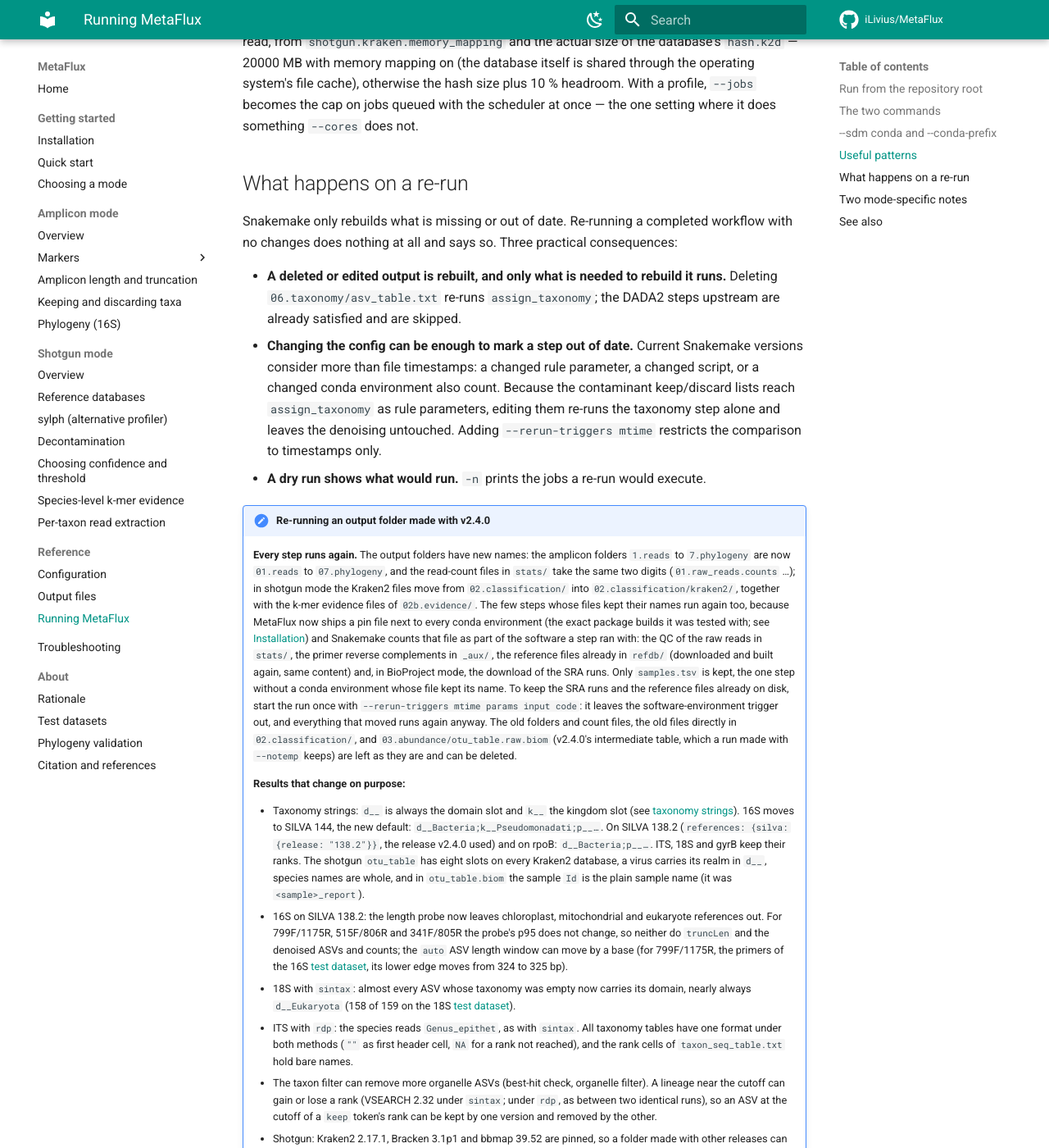
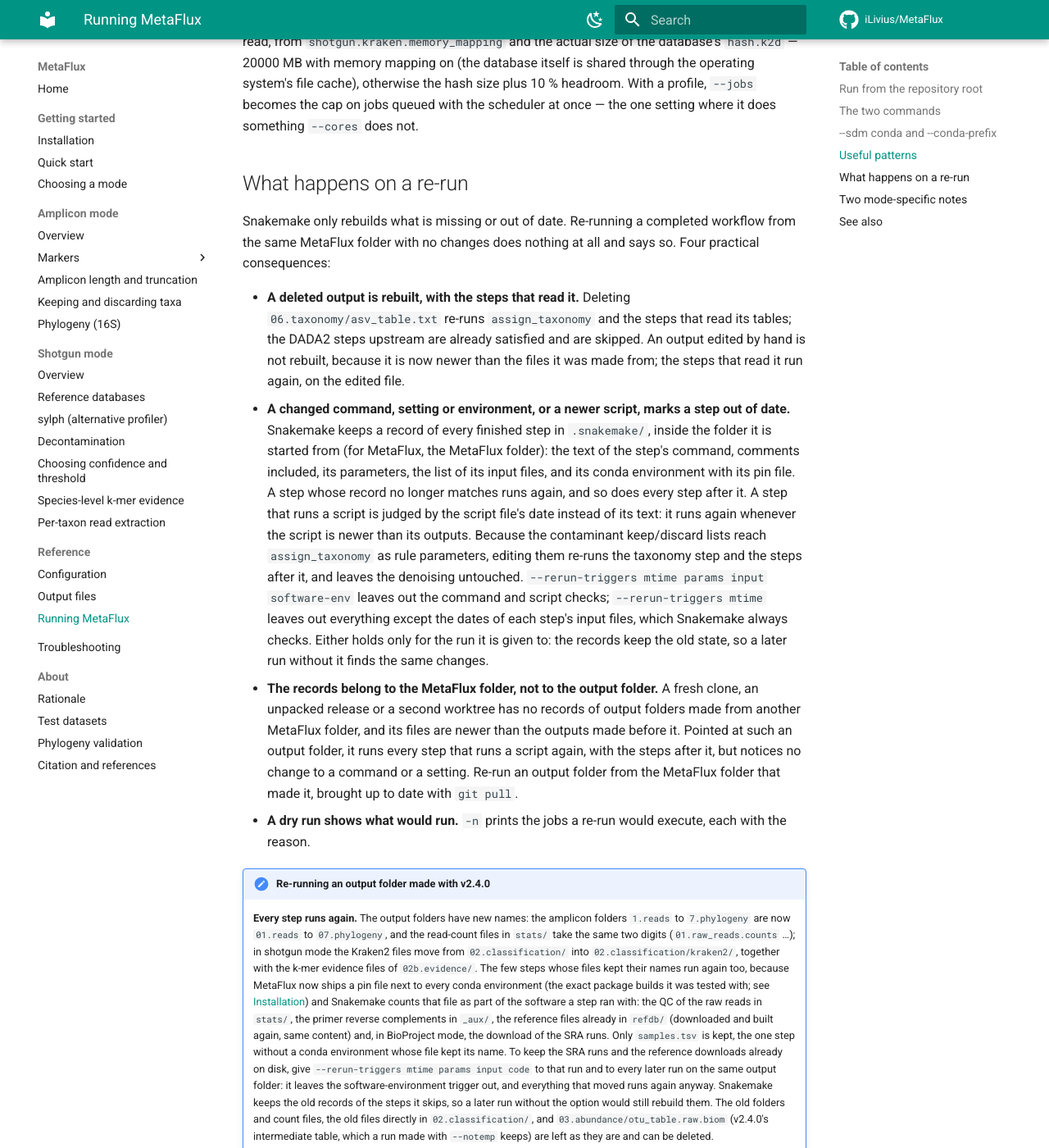
Before and after one commit to iLivius/MetaFlux, an MkDocs documentation site: the page built from docs/reference/running.md, in a window 1280 px wide and 1400 px high, scrolled down 3458 px. Shown: the whole window at 82% size. Built offline with MkDocs 1.6.1 and Material for MkDocs 9.7.7, drawn with Linux system fonts in a browser that asks for light colours; comment, search, counter and statistics services are not loaded; some of the changed text lies outside the part shown.

Commit message:
Running page: what makes Snakemake run a finished step again, as checked
"What happens on a re-run" now says where Snakemake keeps its records of
finished steps: in .snakemake/ of the folder it is started from, so in the
MetaFlux folder, not in the output folder. It says what a record holds
(the command text, comments included, the parameters, the list of input
files, the conda environment and its pin file), and that a step that runs
a script is judged by the script file's date, not its text. A new bullet
explains that a fresh clone, an unpacked release or a second worktree has
no records of folders made elsewhere: pointed at an old output folder, it
runs every script step again and notices no change of command or setting.

Three statements are corrected. An output edited by hand is not rebuilt;
only the steps that read it run again. When a step runs again, the steps
after it run too (deleting asv_table.txt reruns assign_taxonomy and what
reads its tables, and so does editing the keep/discard lists).
--rerun-triggers mtime does not mean "timestamps only": it leaves out the
script dates as well, and keeps only the dates of the input files, which
no option turns off. Either option holds only for the run it is given to.

In the v2.4.0 note, "start the run once" becomes "give it to that run and
to every later run on the same output folder", because a skipped check
leaves the old record in place and the next run without the option finds
the change again; "reference files" becomes "reference downloads", since
built files whose conversion script changed are rebuilt anyway. The
paragraph on the two caches no longer says they sit outside this
machinery: they are ordinary outputs, kept while they are on disk, which a
fresh clone starts without and makes again when a step that needs them has
to run.

Checked in the source of Snakemake 9.23.1 and on small test workflows;
the edited output and the deleted final table were tested on the same test
workflow. Nothing in the workflow changes, so nothing runs again.

```diff
--- a/docs/reference/running.md
+++ b/docs/reference/running.md
@@ -164,19 +164,37 @@ the one setting where it does something `--cores` does not.
 ## What happens on a re-run
 
 Snakemake only rebuilds what is missing or out of date. Re-running a completed
-workflow with no changes does nothing at all and says so. Three practical
-consequences:
+workflow from the same MetaFlux folder with no changes does nothing at all and says
+so. Four practical consequences:
 
-- **A deleted or edited output is rebuilt, and only what is needed to rebuild it
-  runs.** Deleting `06.taxonomy/asv_table.txt` re-runs `assign_taxonomy`; the DADA2
-  steps upstream are already satisfied and are skipped.
-- **Changing the config can be enough to mark a step out of date.** Current
-  Snakemake versions consider more than file timestamps: a changed rule parameter, a
-  changed script, or a changed conda environment also count. Because the contaminant
-  keep/discard lists reach `assign_taxonomy` as rule parameters, editing them
-  re-runs the taxonomy step alone and leaves the denoising untouched. Adding
-  `--rerun-triggers mtime` restricts the comparison to timestamps only.
-- **A dry run shows what would run.** `-n` prints the jobs a re-run would execute.
+- **A deleted output is rebuilt, with the steps that read it.** Deleting
+  `06.taxonomy/asv_table.txt` re-runs `assign_taxonomy` and the steps that read its
+  tables; the DADA2 steps upstream are already satisfied and are skipped. An output
+  edited by hand is not rebuilt, because it is now newer than the files it was made
+  from; the steps that read it run again, on the edited file.
+- **A changed command, setting or environment, or a newer script, marks a step out of
+  date.** Snakemake keeps a record of every finished step in `.snakemake/`, inside the
+  folder it is started from (for MetaFlux, the MetaFlux folder): the text of the step's
+  command, comments included, its parameters, the list of its input files, and its
+  conda environment with its pin file. A step whose record no longer matches runs
+  again, and so does every step after it. A step that runs a script is judged by the
+  script file's date instead of its text: it runs again whenever the script is newer
+  than its outputs. Because the contaminant keep/discard lists reach `assign_taxonomy`
+  as rule parameters, editing them re-runs the taxonomy step and the steps after it,
+  and leaves the denoising untouched. `--rerun-triggers mtime params input
+  software-env` leaves out the command and script checks; `--rerun-triggers mtime`
+  leaves out everything except the dates of each step's input files, which Snakemake
+  always checks. Either holds only for the run it is given to: the records keep the
+  old state, so a later run without it finds the same changes.
+- **The records belong to the MetaFlux folder, not to the output folder.** A fresh
+  clone, an unpacked release or a second worktree has no records of output folders
+  made from another MetaFlux folder, and its files are newer than the outputs made
+  before it. Pointed at such an output folder, it runs every step that runs a script
+  again, with the steps after it, but notices no change to a command or a setting.
+  Re-run an output folder from the MetaFlux folder that made it, brought up to date
+  with `git pull`.
+- **A dry run shows what would run.** `-n` prints the jobs a re-run would execute,
+  each with the reason.
 
 !!! note "Re-running an output folder made with v2.4.0"
 
@@ -193,12 +211,14 @@ consequences:
     already in `refdb/` (downloaded and built again, same content) and, in BioProject
     mode, the download of the SRA runs. Only `samples.tsv` is kept, the one step without
     a conda environment whose file kept its name. To keep the SRA runs and the reference
-    files already on disk, start the run once with `--rerun-triggers mtime params input
-    code`: it leaves the software-environment trigger out, and everything that moved runs
-    again anyway. The old folders and count files, the old files directly in
-    `02.classification/`, and `03.abundance/otu_table.raw.biom` (v2.4.0's intermediate
-    table, which a run made with `--notemp` keeps) are left as they are and can be
-    deleted.
+    downloads already on disk, give `--rerun-triggers mtime params input code` to that
+    run and to every later run on the same output folder: it leaves the
+    software-environment trigger out, and everything that moved runs again anyway.
+    Snakemake keeps the old records of the steps it skips, so a later run without the
+    option would still rebuild them. The old folders and count files, the old files
+    directly in `02.classification/`, and `03.abundance/otu_table.raw.biom` (v2.4.0's
+    intermediate table, which a run made with `--notemp` keeps) are left as they are and
+    can be deleted.
 
     **Results that change on purpose:**
 
@@ -245,15 +265,17 @@ consequences:
     138.2 SINTAX file is rebuilt under its old name, with the same content, so a refdb
     folder shared with a v2.4.0 checkout keeps working for both.
 
-Two caches deliberately sit outside this machinery and survive across runs:
-reference databases under `refdb/`, and the amplicon-length probe result under
+Two caches survive across runs and across output folders as long as they stay on
+disk: reference databases under `refdb/`, and the amplicon-length probe result under
 `refdb/cache/` inside the MetaFlux checkout — that second path is fixed and does
 not follow `references.refdb_root`. The probe's filename encodes the marker, its
 reference (for 16S also the lineages left out of the statistics; for rpoB
 `_excl-second-site`, because products that hold a second forward-primer site are left
 out), and a hash of both primer sequences, so it is reused whenever those are unchanged
-and recomputed when a primer changes. See [output files](output.md) for what a run
-writes where.
+and recomputed when a primer changes. A fresh clone starts without them (unless
+`references.refdb_root` points at a folder outside it, which then keeps serving the
+reference databases); they are fetched or computed again when a step that needs them
+has to run. See [output files](output.md) for what a run writes where.
 
 ## Two mode-specific notes
 
```
